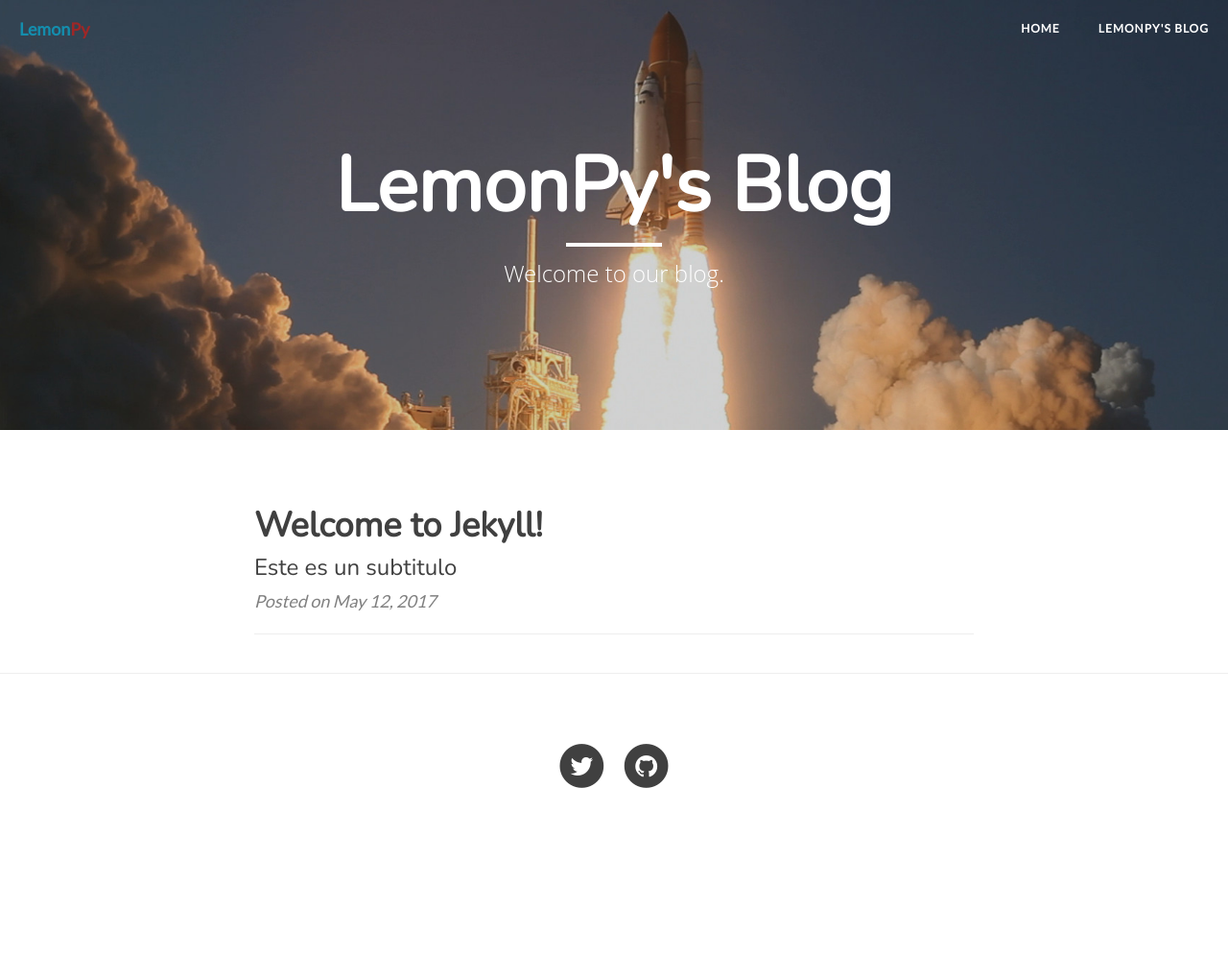
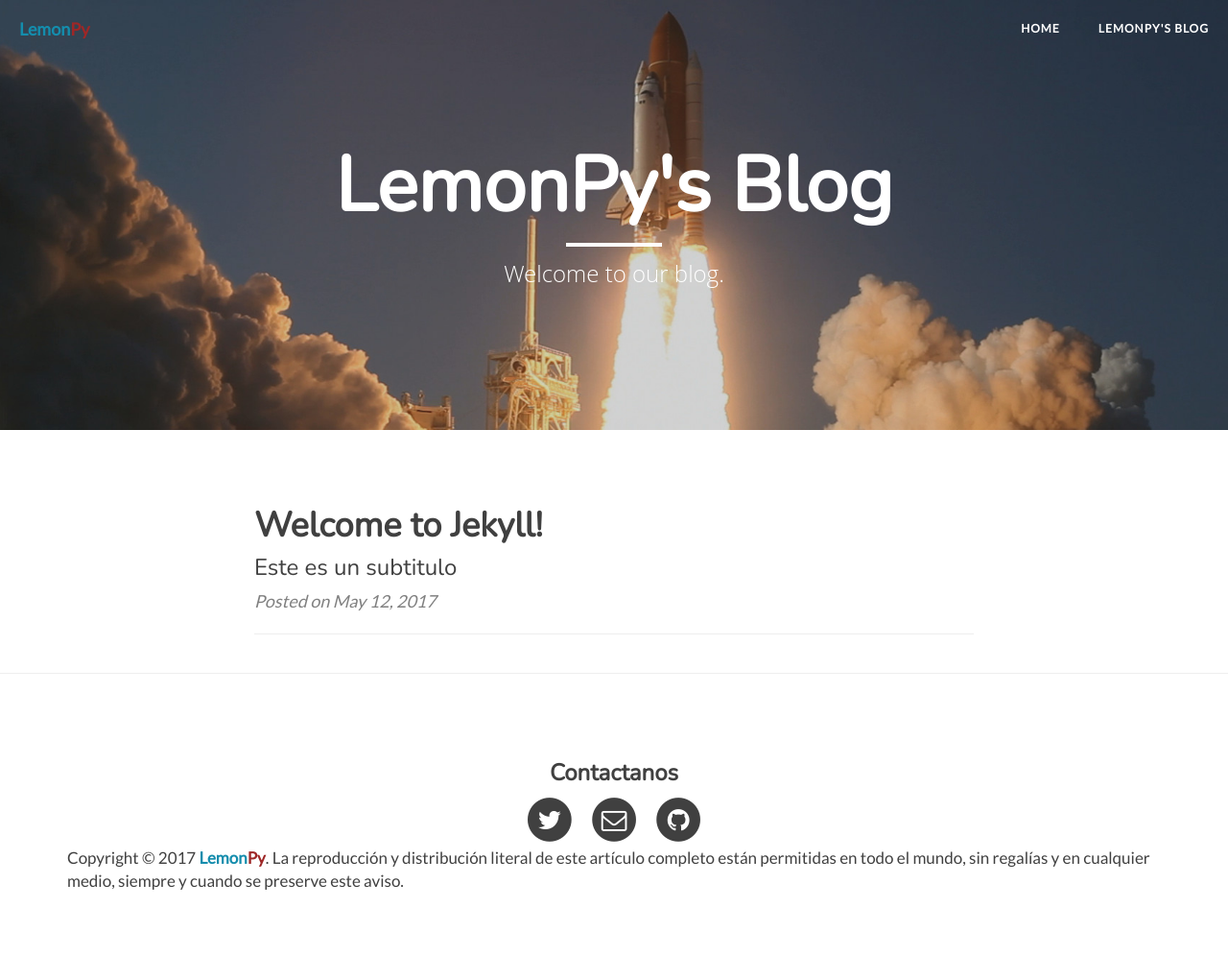
Before and after one commit to Lemon-Py/lemon-py.github.io, a Jekyll site: the page built from _pages/blog.html, in a window 1280 px wide. Shown: the whole page at 96% size. Built offline with Jekyll 4.4.1, drawn with Linux system fonts in a browser that asks for light colours; before the commit the page ends 900 px from its top, so only the background shows below that.

Commit message:
unifies footer

```diff
--- a/_config.yml
+++ b/_config.yml
@@ -11,7 +11,7 @@ include: ['_pages']
 
 # Site settings
 title: LemonPy
-email: ogianatiempo@gmail.com
+email: lemon4py@gmail.com
 description: > # this means to ignore newlines until "baseurl:"
   Urban vegetation phenology analysis. Sattelite image based, open source and
   community powered
--- a/_includes/footer.html
+++ b/_includes/footer.html
@@ -1,11 +1,12 @@
 <footer>
     <div class="container">
+        <h3 class="title text-center" id="contact">Contactanos</h3>
         <div class="row">
             <div class="col-lg-8 col-lg-offset-2 col-md-10 col-md-offset-1">
                 <ul class="list-inline text-center">
                     {% if site.twitter_username %}
                     <li>
-                        <a href="https://twitter.com/{{ site.twitter_username }}">
+                        <a target="_blank" href="https://twitter.com/{{ site.twitter_username }}">
                             <span class="fa-stack fa-lg">
                                 <i class="fa fa-circle fa-stack-2x"></i>
                                 <i class="fa fa-twitter fa-stack-1x fa-inverse"></i>
@@ -13,19 +14,19 @@
                         </a>
                     </li>
                     {% endif %}
-                    {% if site.facebook_username %}
+                    {% if site.email %}
                     <li>
-                        <a href="https://www.facebook.com/{{ site.facebook_username }}">
+                        <a target="_blank" href="mailto:{{ site.email }}">
                             <span class="fa-stack fa-lg">
                                 <i class="fa fa-circle fa-stack-2x"></i>
-                                <i class="fa fa-facebook fa-stack-1x fa-inverse"></i>
+                                <i class="fa fa-envelope-o fa-stack-1x fa-inverse"></i>
                             </span>
                         </a>
                     </li>
                     {% endif %}
                     {% if site.github_username %}
                     <li>
-                        <a href="https://github.com/{{ site.github_username }}">
+                        <a target="_blank" href="https://github.com/{{ site.github_username }}">
                             <span class="fa-stack fa-lg">
                                 <i class="fa fa-circle fa-stack-2x"></i>
                                 <i class="fa fa-github fa-stack-1x fa-inverse"></i>
@@ -35,6 +36,11 @@
                     {% endif %}
                 </ul>
             </div>
+        </div>
+        <div class="row">
+          <div class = "col-md-12 small">
+  	         Copyright © 2017 <span class="color-blue">Lemon</span><span class="color-red">Py</span>. La reproducción y distribución literal de este artículo completo están permitidas en todo el mundo, sin regalías y en cualquier medio, siempre y cuando se preserve este aviso.
+           </div>
         </div>
     </div>
 </footer>
```
Also changed, not shown: _includes/footer_main.html (+9 -6 lines).
